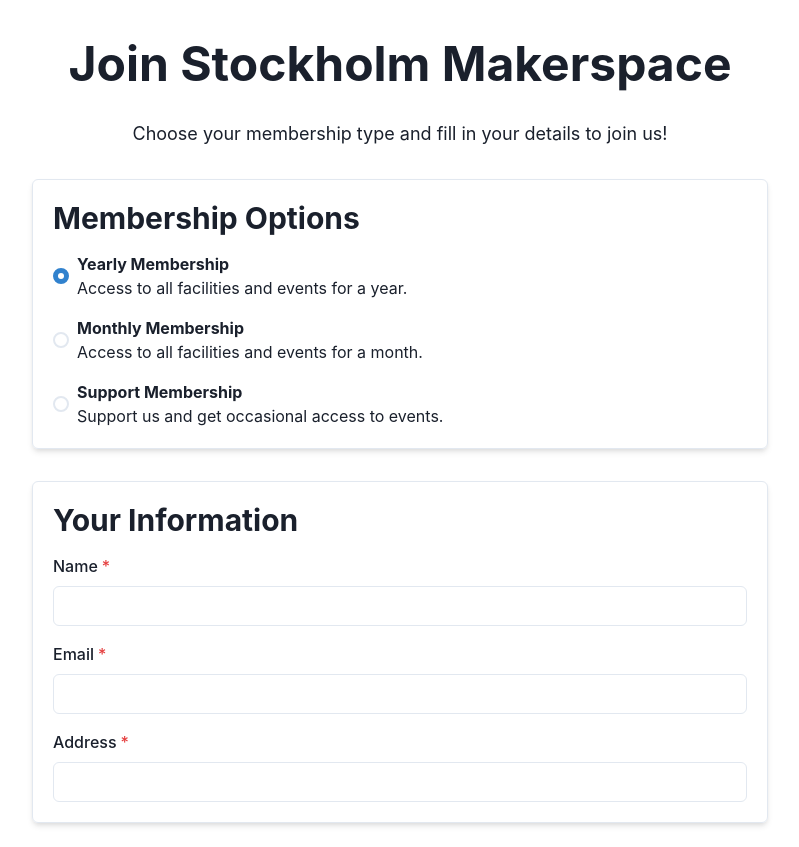
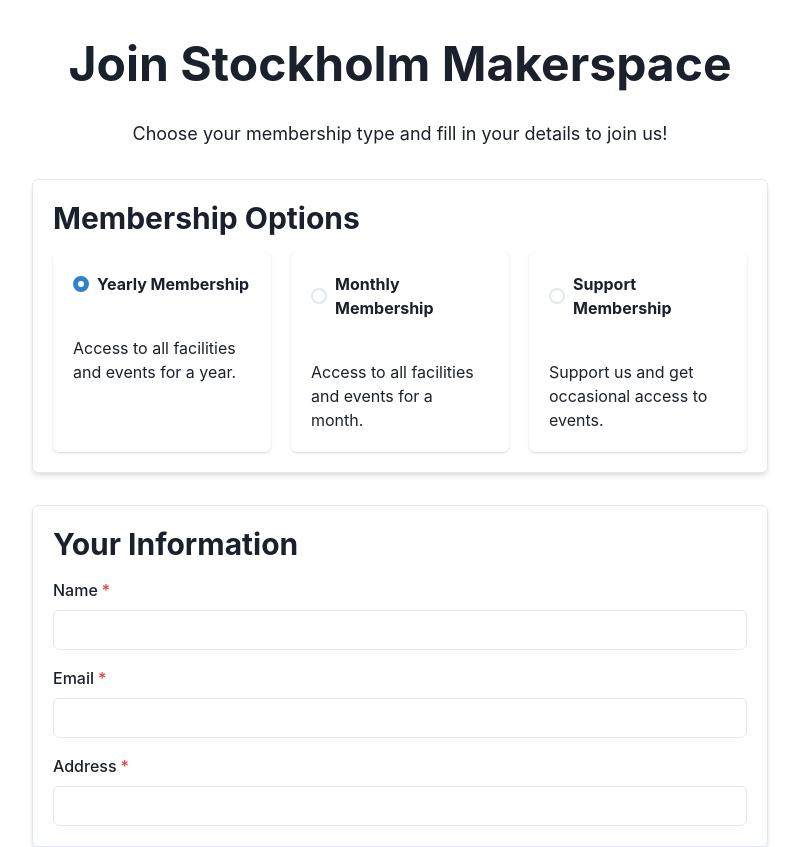
Before and after one commit to GPT-Engineer-App/makerspace-registration-page, a React (Vite) app: page / in a window 1280 px wide. Shown: the top 847 px of the page, without its empty margins (240-1039 px from the left). Built offline with nearby package versions, Linux system fonts and the light colour scheme.

Commit message:
Refactored membership options to be displayed as horizontal cards.

```diff
--- a/src/pages/Index.jsx
+++ b/src/pages/Index.jsx
@@ -1,4 +1,4 @@
-import { Container, VStack, Heading, Text, Box, Button, RadioGroup, Radio, Stack, Input, FormControl, FormLabel } from "@chakra-ui/react";
+import { Container, VStack, Heading, Text, Box, Button, RadioGroup, Radio, Stack, Input, FormControl, FormLabel, SimpleGrid, Card, CardHeader, CardBody, CardFooter } from "@chakra-ui/react";
 import { useState } from "react";
 
 const Index = () => {
@@ -37,26 +37,38 @@ const Index = () => {
             Membership Options
           </Heading>
           <RadioGroup onChange={setMembershipType} value={membershipType}>
-            <Stack direction="column" spacing={4}>
-              <Radio value="yearly">
-                <Box>
-                  <Text fontWeight="bold">Yearly Membership</Text>
+            <SimpleGrid columns={{ base: 1, md: 3 }} spacing={5}>
+              <Card>
+                <CardHeader>
+                  <Radio value="yearly">
+                    <Text fontWeight="bold">Yearly Membership</Text>
+                  </Radio>
+                </CardHeader>
+                <CardBody>
                   <Text>Access to all facilities and events for a year.</Text>
-                </Box>
-              </Radio>
-              <Radio value="monthly">
-                <Box>
-                  <Text fontWeight="bold">Monthly Membership</Text>
+                </CardBody>
+              </Card>
+              <Card>
+                <CardHeader>
+                  <Radio value="monthly">
+                    <Text fontWeight="bold">Monthly Membership</Text>
+                  </Radio>
+                </CardHeader>
+                <CardBody>
                   <Text>Access to all facilities and events for a month.</Text>
-                </Box>
-              </Radio>
-              <Radio value="support">
-                <Box>
-                  <Text fontWeight="bold">Support Membership</Text>
+                </CardBody>
+              </Card>
+              <Card>
+                <CardHeader>
+                  <Radio value="support">
+                    <Text fontWeight="bold">Support Membership</Text>
+                  </Radio>
+                </CardHeader>
+                <CardBody>
                   <Text>Support us and get occasional access to events.</Text>
-                </Box>
-              </Radio>
-            </Stack>
+                </CardBody>
+              </Card>
+            </SimpleGrid>
           </RadioGroup>
         </Box>
         <Box width="100%" p={5} shadow="md" borderWidth="1px" borderRadius="md">
```
